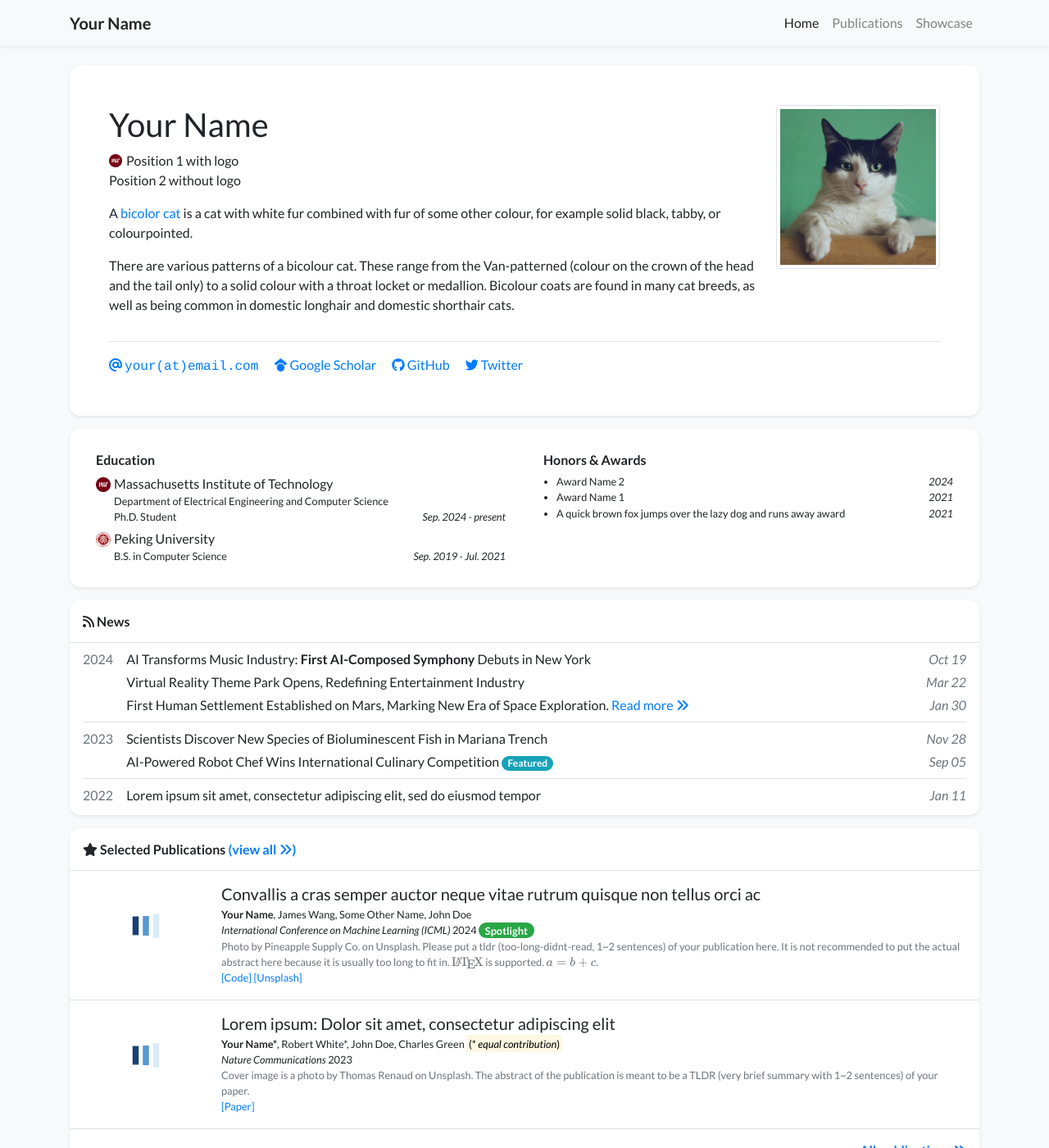
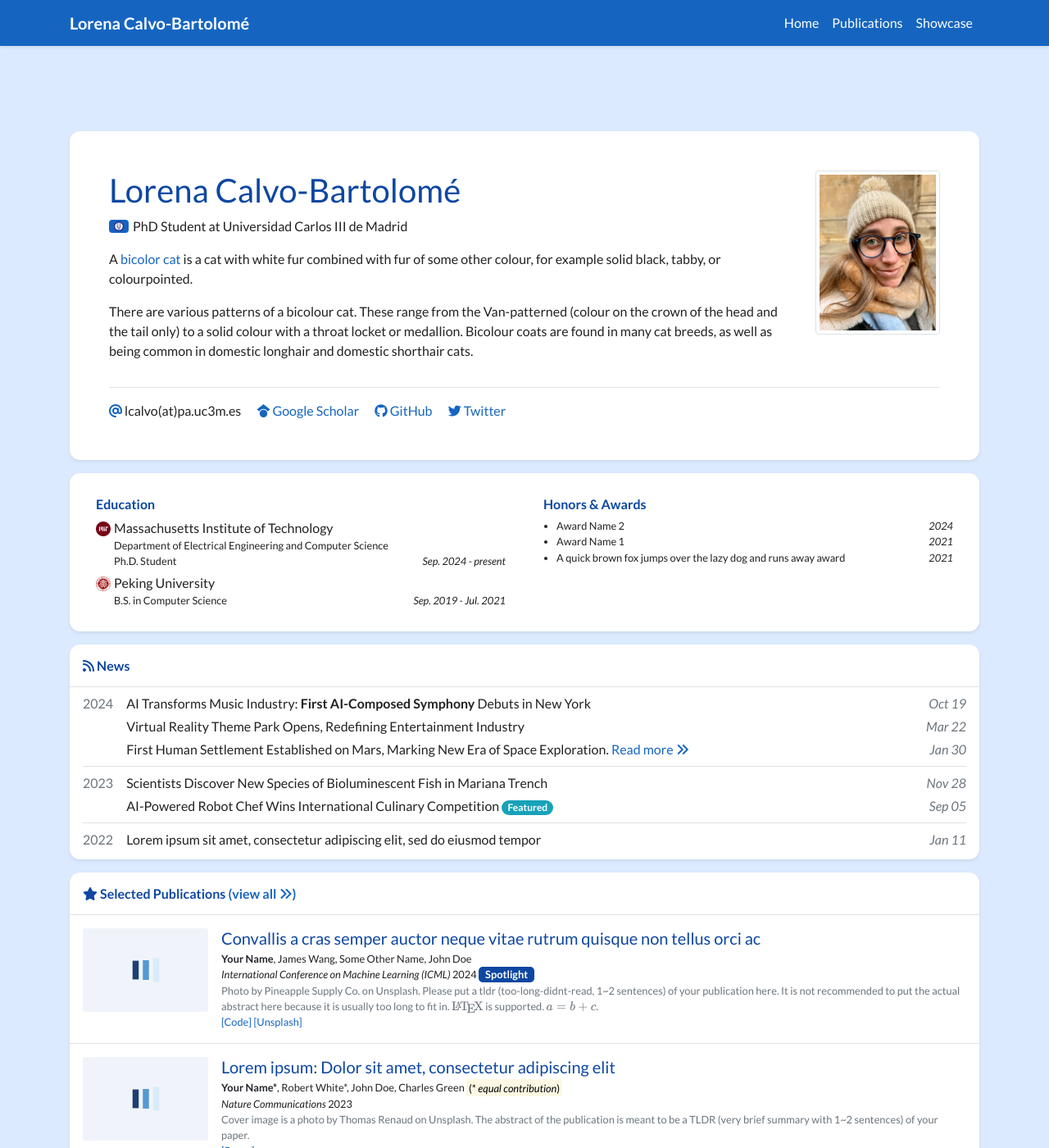
Before and after one commit to lcalvobartolome/lcalvobartolome.github.io, a Jekyll site: the page built from index.html, in a window 1280 px wide and 1400 px high. Shown: the whole window at 82% size. Built offline with Jekyll 4.4.1, drawn with Linux system fonts in a browser that asks for light colours; nearby versions of some CDN libraries; a style sheet for code colours, icons or effects is not loaded.

Commit message:
modified css

```diff
--- a/_data/profile.yml
+++ b/_data/profile.yml
@@ -1,14 +1,14 @@
-primary_name: "Your Name"
+primary_name: "Lorena Calvo-Bartolomé"
 secondary_name: ""
-navbar_name: "Your Name"
+navbar_name: "Lorena Calvo-Bartolomé"
 
 positions:
-- logo: /assets/images/badges/MIT_Social_circle.png  # Logo is optional
-  name: Position 1 with logo
-- name: Position 2 without logo
+- logo: /assets/images/badges/university-carlos-iii-of-madrid-seeklogo.png  # Logo is optional
+  name: PhD Student at Universidad Carlos III de Madrid
+#- name: Position 2 without logo
 
 
-email: "your@email.com"
+email: "lcalvo@pa.uc3m.es"
 # cv_link: link-to-your-cv-file
 gscholar: xFmQpf4AAAAJ  # This is an example, replace it with your own Google Scholar ID
 github: your_github_id
@@ -30,7 +30,7 @@ short_bio: >-
     as well as being common in domestic longhair and domestic shorthair cats.
   </p>
 
-portrait_url: /assets/images/photos/portrait.jpg
+portrait_url: /assets/images/photos/yo.jpeg
 portrait_caption: >-
   Photo by Manja Vitolic on Unsplash (this caption is optional, comment it out to disable).
 
--- a/assets/css/global.css
+++ b/assets/css/global.css
@@ -1,91 +1,175 @@
 @charset "utf-8";
-body {
+
+/* ===== Blue palette ===== */
+:root {
+    --blue-bg: #dbeafe;   /* page background */
+    --blue-700: #1565c0;  /* navbar, links */
+    --blue-800: #0d47a1;  /* headings */
+    --text: #222;         /* normal text */
+    --card-border: #d0d7e2;
+}
+
+/* Page background + text */
+html,
+body,
+body.bg-light,
+body.bg-body,
+body.bg-body-tertiary {
+    margin: 0;
+    padding: 0;
     font-family: "Lato", sans-serif;
     font-weight: 400;
-    padding-top: 5.0rem;
+    background-color: var(--blue-bg) !important;
+    color: var(--text);
+    padding-top: 5rem; /* if navbar is fixed */
 }
 
+/* Prevent Bootstrap wrappers from painting gray */
+.bg-light,
+.bg-body,
+.bg-body-tertiary {
+    background-color: transparent !important;
+}
+
+.container,
+.container-fluid,
+.row,
+main,
+section,
+.content,
+.main-content,
+.page,
+#wrapper,
+#content,
+footer {
+    background-color: transparent !important;
+}
+
+/* ===== Navbar ===== */
+.navbar,
+.navbar.bg-light,
+.navbar.bg-body,
+.navbar.bg-body-tertiary {
+    background-color: var(--blue-700) !important;
+}
+
+.navbar .nav-link,
+.navbar-brand {
+    color: #fff !important;
+}
+
+.navbar .nav-link:hover,
+.navbar-brand:hover {
+    color: #bbdefb !important;
+}
+
+/* 🔒 Logo size fix */
+.navbar-brand img {
+    height: 40px !important;      /* fixed height */
+    width: auto !important;       /* keep aspect ratio */
+    max-height: 40px !important;  /* safety cap */
+    max-width: none !important;
+    object-fit: contain;
+    display: inline-block;
+}
+
+.navbar-brand {
+    height: 40px !important;      /* align brand container */
+    padding: 0 !important;
+    display: flex;
+    align-items: center;
+}
+
+/* ===== Headings ===== */
 h1, h2, h3, h4, h5, h6,
 .h1, .h2, .h3, .h4, .h5, .h6 {
     font-weight: 700;
+    color: var(--blue-800);
 }
 
+/* ===== Cards ===== */
 .card {
-    border-radius: 0.8rem!important;
+    border-radius: 0.8rem !important;
+    background-color: #ffffff;
+    border: 1px solid var(--card-border);
 }
 
 .card-img-overlay {
-    border-radius: 0.8rem!important;
+    border-radius: 0.8rem !important;
 }
 
-.rounded-xl {
-    border-radius: 0.8rem!important;
-}
-
+/* Rounded helpers */
+.rounded-xl { border-radius: 0.8rem !important; }
 .rounded-xl-bottom {
     border-bottom-right-radius: 0.8rem !important;
     border-bottom-left-radius: 0.8rem !important;
 }
-
 .rounded-xl-top {
     border-top-left-radius: 0.8rem !important;
     border-top-right-radius: 0.8rem !important;
 }
 
-
-.text-profile-position {
-    font-weight: 400;
+/* Profile text */
+.text-profile-position,
+.text-profile-bio,
+.email-text {
+    color: var(--text);
 }
 
-.text-profile-bio {
-    /* font-family: "Raleway"; */
-    font-weight: 400;
+/* ===== Abstract sections ===== */
+.abstract-body {
+    min-height: 100px;
+    background-color: #ffffff;
+    padding: 1rem;
+    border-radius: 0.5rem;
+    border: 1px solid var(--card-border);
 }
 
-.navbar {
-    opacity: 0.95;
+/* ===== Lazy placeholders ===== */
+img.lazy, div.lazy {
+    background-image: url('images/loading.gif');
+    background-repeat: no-repeat;
+    background-position: 50% 50%;
+    background-size: 50px 50px;
+    min-height: 80px;
+    background-color: #f0f4fa;
 }
 
+/* ===== Badges ===== */
 .inline-badge {
     height: 16px;
     vertical-align: -10%;
     margin-right: 2px;
     line-break: unset;
+    background-color: var(--blue-700);
+    color: #ffffff;
+    padding: 2px 6px;
+    border-radius: 4px;
 }
 
-.no-break {
-    white-space: nowrap;
+.badge-publication {
+    font-size: 100%;
+    background-color: var(--blue-800);
+    color: #ffffff;
+    padding: 3px 8px;
+    border-radius: 5px;
 }
+
+/* ===== Links ===== */
+a {
+    color: var(--blue-700);
+    text-decoration: none;
+}
+a:hover {
+    color: var(--blue-800);
+    text-decoration: underline;
+}
+
+/* ===== Utilities ===== */
+.no-break { white-space: nowrap; }
 
 .cover-image {
     width: 180px;
     max-height: 120px;
+    border-radius: 0.4rem;
 }
-
-.abstract-body {
-    min-height: 100px;
-}
-
-img.lazy {
-    background-image: url('images/loading.gif');
-    background-repeat: no-repeat;
-    background-position: 50% 50%;
-    background-size: 50px 50px;
-    min-height: 80px;
-}
-
-div.lazy {
-    background-image: url('images/loading.gif');
-    background-repeat: no-repeat;
-    background-position: 50% 50%;
-    background-size: 50px 50px;
-    min-height: 80px;
-}
-
-.badge-publication {
-    font-size: 100%;
-}
-
-.email-text {
-    font-family: Courier, monospace;
-}
```
Also changed, not shown: assets/images/badges/university-carlos-iii-of-madrid-seeklogo.png (added), assets/images/photos/yo.jpeg (added).
